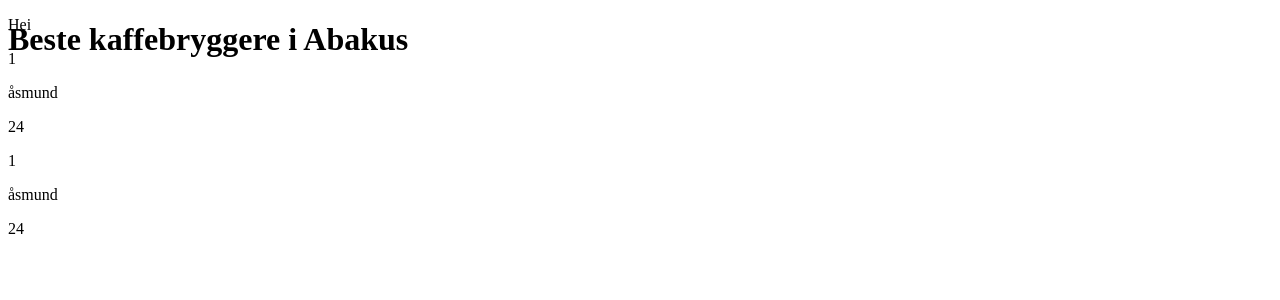
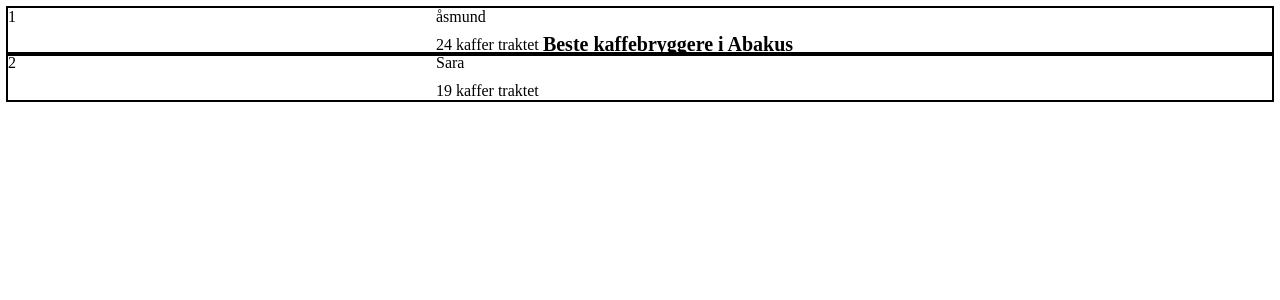
Before and after one commit to asmundh/coffeescoreboard-client, a React app: page / in a window 1280 px wide. Shown: the top 300 px of the page. Built offline with nearby package versions, Linux system fonts and the light colour scheme.

Commit message:
Make small changes to layout

```diff
--- a/index.html
+++ b/index.html
@@ -2,6 +2,8 @@
 <html>
    <head>
      <title>Abakus coffee scoreboard</title>
+     <meta charset='UTF-8'/>
+     <link rel="icon" href="/coffeescoreboard-client/public/koskom.png">
    </head>
    <body>
       <div id="root"></div>
--- a/src/App.js
+++ b/src/App.js
@@ -2,10 +2,16 @@
 import ReactDom from 'react-dom';
 import CoffeeScoreboard from './CoffeeScoreboard/CoffeeScoreboard';
 import Header from './Header';
+import './App.css';
 
 const App = () => {
   ReactDom.render(
-    <div id="wrapper">
+    <div style={{
+      flex: 6,
+      flexDirection: 'column',
+      justifyContent: 'space-between',
+    }}
+    >
       <Header />
       <CoffeeScoreboard />
     </div>,
--- a/src/CoffeeScoreboard/CoffeeScoreboard.js
+++ b/src/CoffeeScoreboard/CoffeeScoreboard.js
@@ -8,24 +8,23 @@
     score: 24,
     rank: 1,
   }, {
-    name: 'åsmund',
-    rfid: 1234,
-    score: 24,
-    rank: 1,
+    name: 'Sara',
+    rfid: 12320,
+    score: 19,
+    rank: 2,
   }];
 
   renderScoreboard() {
     // const { data } = this.props;
-    return this.testData.map(entry => (
-      <ScoreboardPerson person={entry} />
+    return this.testData.map((entry, index) => (
+      <ScoreboardPerson person={entry} index={index} />
     ));
   }
 
   render() {
     return (
       <div className="Scoreboard">
-        <p>Hei</p>
-        <p>{this.renderScoreboard()}</p>
+        <div>{this.renderScoreboard()}</div>
       </div>
     );
   }
--- /dev/null
+++ b/src/CoffeeScoreboard/CoffeeScoreboardPerson.css
@@ -0,0 +1,23 @@
+.ScoreboardPerson {
+  display: grid;
+  grid-gap: 10px;
+  grid-template-columns: 1fr 2fr;
+  outline: 2px black solid;
+}
+
+
+#rank {
+    grid-column: 1 / 2;
+    grid-row: 1;
+
+}
+
+#name {
+  grid-column: 2;
+  grid-row: 1;
+}
+
+#score {
+  grid-column: 2;
+  grid-row: 2;
+}
--- a/src/CoffeeScoreboard/CoffeeScoreboardPerson.js
+++ b/src/CoffeeScoreboard/CoffeeScoreboardPerson.js
@@ -1,5 +1,6 @@
 import React, { Component } from 'react';
 import { object, objectOf } from 'prop-types';
+import './CoffeeScoreboardPerson.css';
 
 class ScoreboardPerson extends Component {
   static propTypes = {
@@ -7,23 +8,20 @@
   }
 
   static defaultProps = {
-    person: { name: 'Abakule', rank: 1, score: 10 },
+    person: { name: 'Abakule', rank: -1, score: 0 },
   }
 
-  testData = {
-    name: 'åsmund',
-    rfid: 1234,
-    score: 24,
-    rank: 1,
-  };
-
   render() {
-    const { person } = this.props;
+    const { person, index } = this.props;
     return (
-      <div className="ScoreboardPerson">
-        <p id="rank">{person.rank}</p>
-        <p id="name">{this.testData.name}</p>
-        <p id="score">{this.testData.score}</p>
+      <div className="ScoreboardPerson" index={index}>
+        <div id="rank">{person.rank}</div>
+        <div id="name">{person.name}</div>
+        <div id="score">
+{person.score}
+{' '}
+kaffer traktet
+</div>
       </div>
     );
   }
--- a/src/Header/Header.css
+++ b/src/Header/Header.css
@@ -2,9 +2,11 @@
   position:fixed;
   top: 0;
   width: 100%;
+  padding: 20px;
+  display: block;
+  text-align: center;
 }
 
-.title{
-  text-align: center;
-  padding: 10px 16px;
+#title {
+  font-size: 20px;
 }
```
Also changed, not shown: public/koskom.png (added), src/App.css (added).
